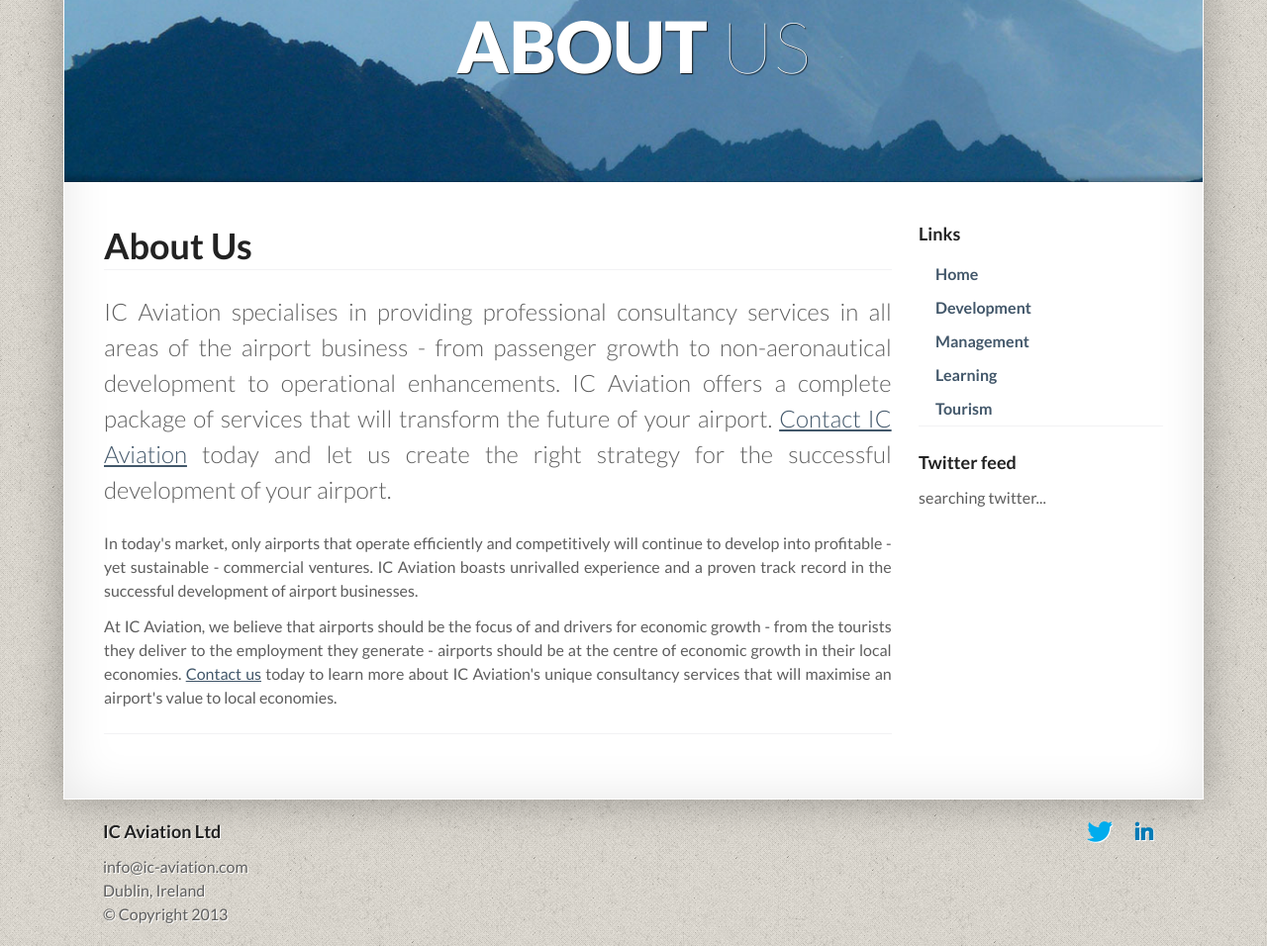
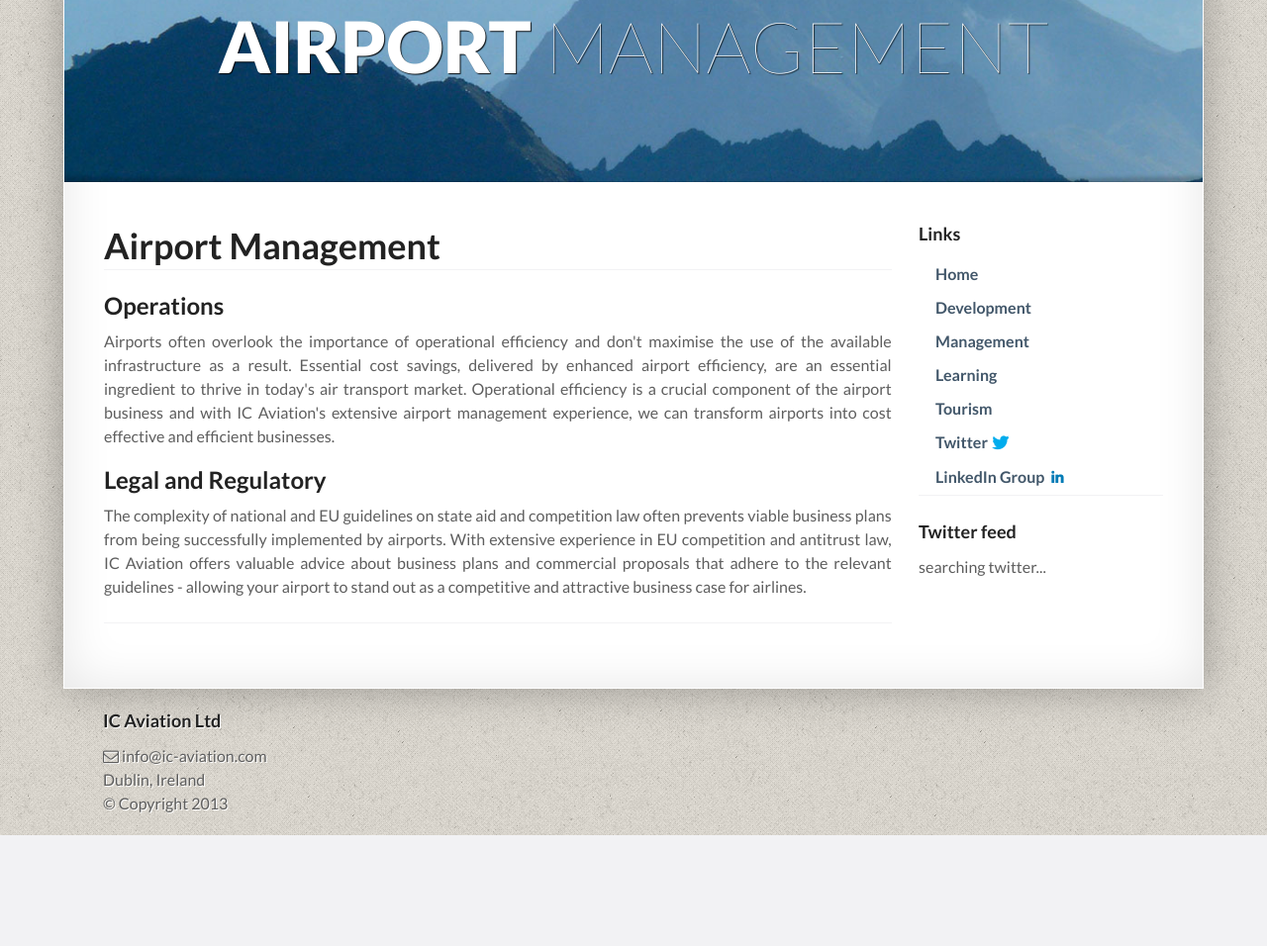
Before and after one commit to domurtag/ic-aviation, a plain HTML site: page management.html in a window 1280 px wide. Shown: the part 224-1180 px from the top of the page at 99% size. After the commit the page ends 1068 px from the top, so only its background shows below. Drawn offline with Linux system fonts and the light colour scheme.

Commit message:
2 new pages

```diff
--- a/management.html
+++ b/management.html
@@ -23,6 +23,14 @@
     <link href="stylesheets/theme.css" media="screen" rel="stylesheet" type="text/css" />
     <link href="stylesheets/fonts.css" media="screen" rel="stylesheet" type="text/css" />
     <link href="stylesheets/custom.css" media="screen" rel="stylesheet" type="text/css" />
+
+    <title>Airport Management | IC Aviation</title>
+    <meta property="og:title" content="Airport Management | IC Aviation"/>
+
+    <meta property="og:description" content="IC Aviation specialises in providing professional consultancy services in all areas of the airport business - from passenger growth to non-aeronautical development to operational enhancements. IC Aviation offers a complete package of services that will transform the future of your airport."/>
+    <meta name="description" content="IC Aviation specialises in providing professional consultancy services in all areas of the airport business - from passenger growth to non-aeronautical development to operational enhancements. IC Aviation offers a complete package of services that will transform the future of your airport."/>
+
+    <meta property="og:type" content="website"/>
 </head>
 <body>
 <div class="wrapper">
@@ -44,9 +52,9 @@
                     </h1>
                     <div class="nav-collapse collapse">
                         <ul class="nav pull-right">
-                        <li class="active"><a href="index.html">Home</a></li>
+                            <li class=""><a href="index.html">Home</a></li>
                             <li class=""><a href="development.html">Development</a></li>
-                        <li class=""><a href="management.html">Management</a></li>
+                            <li class="active"><a href="management.html">Management</a></li>
                             <li class=""><a href="learning.html">Learning</a></li>
                             <li class=""><a href="tourism.html">Tourism</a></li>
                         </ul>
@@ -65,7 +73,7 @@
                         <img alt="some image" src="images/assets/landscapes/landscape-4-1250x300.jpg" />
                         <figcaption class="flex-caption">
                             <h1 class="super animated fadeinup delayed">
-                        ABOUT <span class="lighter">US</span>
+                                AIRPORT <span class="lighter">MANAGEMENT</span>
                             </h1>
                         </figcaption>
                     </figure>
@@ -79,25 +87,31 @@
                     <div class="span9">
                         <article>
                             <h1 class="small-screen-center compact">
-            About Us
+                                Airport Management
                             </h1>
-        <p class="lead">
-            IC Aviation specialises in providing professional consultancy services in all areas of the airport
-            business - from passenger growth to non-aeronautical development to operational enhancements. IC Aviation
-            offers a complete package of services that will transform the future of your airport.
-            <a href="mailto:info@ic-aviation.com">Contact IC Aviation</a> today and let us create the right strategy
-            for the successful development of your airport.
+
+                            <h2 class="small-screen-center compact">
+                                Operations
+                            </h2>
+                            <p>
+                                Airports often overlook the importance of operational efficiency and don't maximise the
+                                use of the available infrastructure as a result. Essential cost savings, delivered by
+                                enhanced airport efficiency, are an essential ingredient to thrive in today's air
+                                transport market. Operational efficiency is a crucial component of the airport business
+                                and with IC Aviation's extensive airport management experience, we can transform airports
+                                into cost effective and efficient businesses.
                             </p>
+
+                            <h2 class="small-screen-center compact">
+                                Legal and Regulatory
+                            </h2>
                             <p>
-            In today's market, only airports that operate efficiently and competitively will continue to develop into
-            profitable - yet sustainable - commercial ventures. IC Aviation boasts unrivalled experience and a proven
-            track record in the successful development of airport businesses.
-        </p>
-        <p>
-            At IC Aviation, we believe that airports should be the focus of and drivers for economic growth - from the
-            tourists they deliver to the employment they generate - airports should be at the centre of economic
-            growth in their local economies. <a href="mailto:info@ic-aviation.com">Contact us</a> today to learn more
-            about IC Aviation's unique consultancy services that will maximise an airport's value to local economies.
+                                The complexity of national and EU guidelines on state aid and competition law often
+                                prevents viable business plans from being successfully implemented by airports. With
+                                extensive experience in EU competition and antitrust law, IC Aviation offers valuable
+                                advice about business plans and commercial proposals that adhere to the relevant
+                                guidelines - allowing your airport to stand out as a competitive and attractive business
+                                case for airlines.
                             </p>
                             <hr />
 
@@ -133,6 +147,20 @@
                                         <a href="tourism.html">Tourism</a>
                                     </h4>
                                 </li>
+                                <li>
+                                    <h4 title="Visit IC Aviation on Twitter">
+                                        <a target="_blank" href="http://twitter.com/ICAviation">
+                                            Twitter <i class="icon-twitter"></i>
+                                        </a>
+                                    </h4>
+                                </li>
+                                <li>
+                                    <h4 title="Visit our LinkedIn Group">
+                                        <a target="_blank" href="http://www.linkedin.com/groups?home=&gid=4799431&trk=anet_ug_hm">
+                                            LinkedIn Group <i class="icon-linkedin"></i>
+                                        </a>
+                                    </h4>
+                                </li>
                             </ul>
                         </div>
                         <div class="sidebar-widget list-widget list list-icons">
@@ -155,23 +183,12 @@
                     <h3>
                         IC Aviation Ltd
                     </h3>
-                    <span><a class="email" href="mailto:info@ic-aviation.com">info@ic-aviation.com</a></span>
+                    <span title="Click to send us an email">
+                        <a class="email" href="mailto:info@ic-aviation.com">
+                            <i class="icon-envelope"></i> info@ic-aviation.com</a>
+                    </span>
                     <span>Dublin, Ireland</span>
                     <div>&copy; Copyright 2013</div>
-                </div>
-                <div class="span6">
-                    <ul class="unstyled inline text-right small-screen-center big social-icons">
-                        <li>
-                            <a data-iconcolor="#00a0d1" target="_blank" href="http://twitter.com/ICAviation">
-                                <i class="icon-twitter"></i>
-                            </a>
-                        </li>
-                        <li>
-                            <a data-iconcolor="#005A87" target="_blank" href="http://www.linkedin.com/groups?home=&gid=4799431&trk=anet_ug_hm">
-                                <i class="icon-linkedin"></i>
-                            </a>
-                        </li>
-                    </ul>
                 </div>
             </div>
         </div>
```
Also changed, not shown: learning.html (+40 -34 lines). Lines whose indentation alone changed are shown as unchanged.
